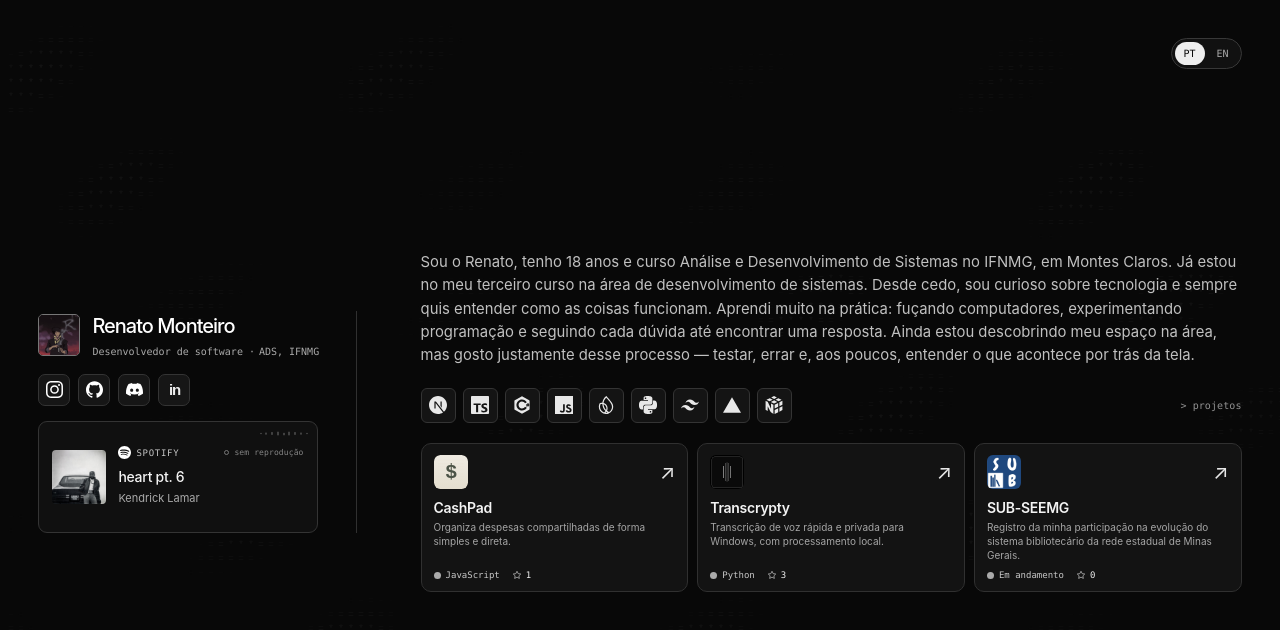
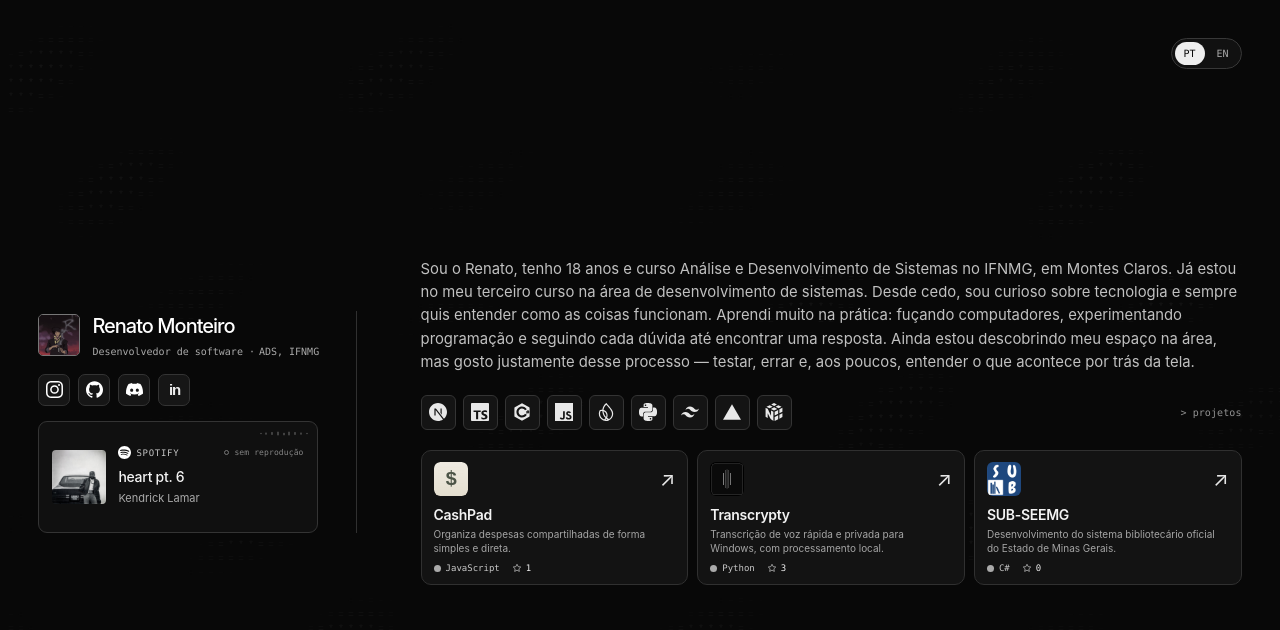
Before and after one commit to renato0x/portfolio, a Next.js app: page / in a window 1280 px wide. Shown: the top 630 px of the page. Built offline with nearby package versions, Linux system fonts and the light colour scheme; no server answers.

Commit message:
copy: refine SUB-SEEMG project card

```diff
--- a/src/components/portfolio-client.tsx
+++ b/src/components/portfolio-client.tsx
@@ -77,12 +77,12 @@ const projects: Project[] = [
   {
     name: "SUB-SEEMG",
     fallbackStars: 0,
-    meta: { pt: "Em andamento", en: "In progress" },
+    meta: { pt: "C#", en: "C#" },
     logo: "/assets/projects/SUB-SEEMG.png",
     href: "https://github.com/renato0x/SUB-SEEMG",
     description: {
-      pt: "Registro da minha participação na evolução do sistema bibliotecário da rede estadual de Minas Gerais.",
-      en: "A record of my contribution to the library system for Minas Gerais state schools.",
+      pt: "Desenvolvimento do sistema bibliotecário oficial do Estado de Minas Gerais.",
+      en: "Development of the official library system for the State of Minas Gerais.",
     },
   },
 ];
```
